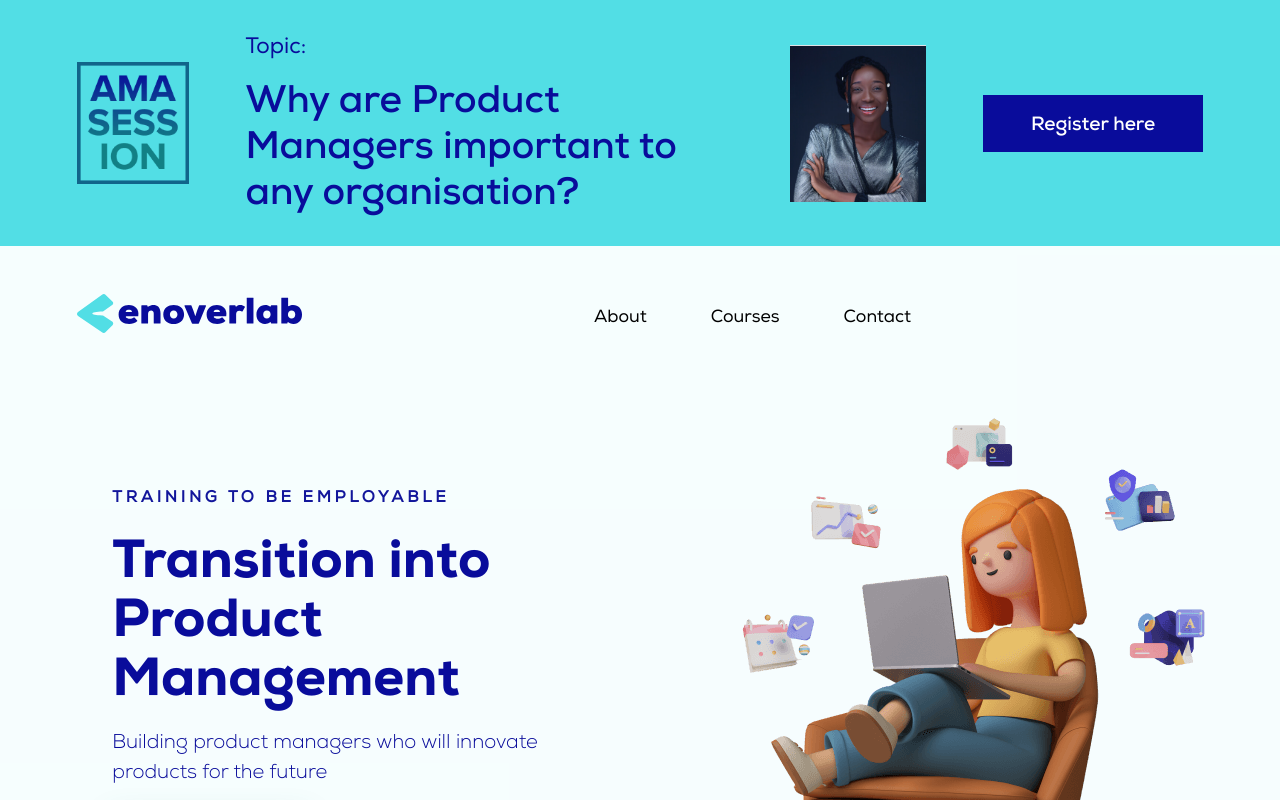
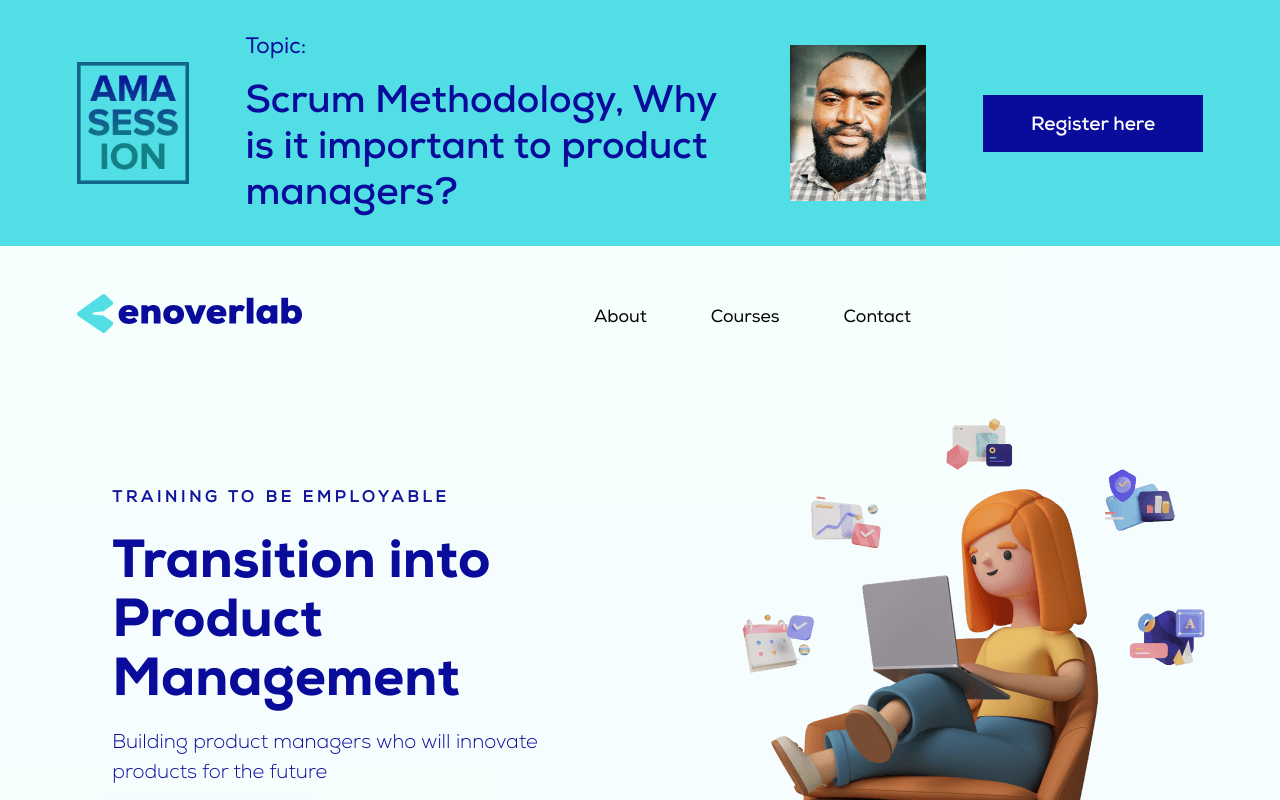
Before and after one commit to EmmanuelOluwafemi/enoverlab, a React (Create React App) app: page / in a window 1280 px wide. Shown: the top 800 px of the page. Built offline with nearby package versions, Linux system fonts and the light colour scheme.

Commit message:
update ama session topic and character

```diff
--- a/src/components/Ads.js
+++ b/src/components/Ads.js
@@ -3,7 +3,7 @@ import React from 'react'
 import styled from "styled-components";
 
 import ama from "../assets/img/ama.png";
-import character from "../assets/img/ama-face.jpg";
+import character from "../assets/img/ama-face.png";
 
 const Ads = () => {
     return (
@@ -12,7 +12,7 @@ const Ads = () => {
 
             <div className="content">
                 <div className="title">Topic:</div>
-                <h4>Why are Product Managers important to any organisation? </h4>
+                <h4>Scrum Methodology, Why is it important to product managers? </h4>
             </div>
 
             <img className="user" src={character} alt="character" />
```
Also changed, not shown: src/assets/img/ama-face.jpg (deleted), src/assets/img/ama-face.png (added).
